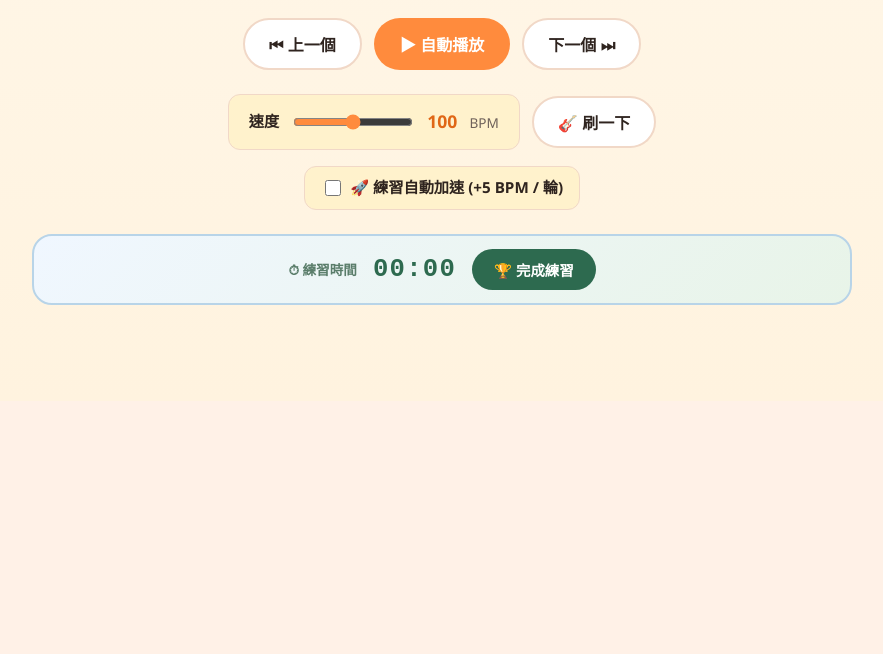
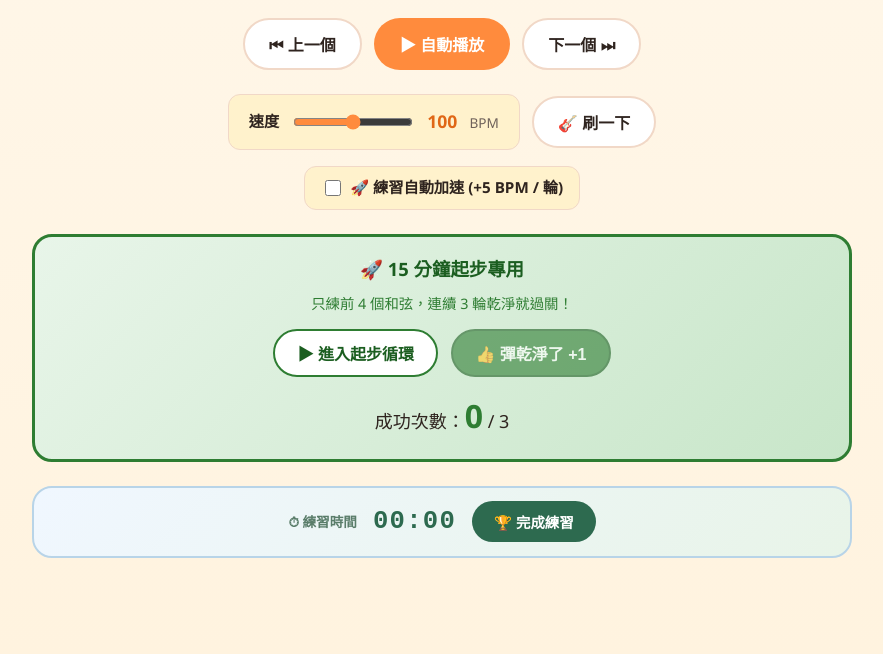
Before and after one commit to Reese-max/UkePack, a Python web app: template app/templates/practice.html in a window 1280 px wide. Shown: the part 621-1275 px from the top of the page, without its empty margins (198-1081 px from the left). Before the commit the page ends 926 px from the top, so only its background shows below. Run offline with Jinja, Linux system fonts and the light colour scheme; the template is opened without the code that fills it, so the values that code supplies are empty; some libraries are stand-ins or nearby versions.

Commit message:
feat(practice): starter mastery loop + clean-pass counter — competitor-research(UkePack): vs Yousician
KPI-impact: K1 北極星 first-segment success loop +1 (Yousician-style instant reward for kids 15min first playable segment; 4-chord tight loop + clean-pass counter 3x = celebrate + STARTER_* log marker)

```diff
--- a/app/templates/practice.html
+++ b/app/templates/practice.html
@@ -710,6 +710,29 @@
         text-align: center;
         margin: 0;
     }
+
+    /* ── Starter mastery (competitor-research K1: Yousician-style instant success loop for <15min first segment) ── */
+    .starter-mastery {
+        background: linear-gradient(135deg, #e8f5e9 0%, #c8e6c9 100%);
+        border: 3px solid #2e7d32;
+        border-radius: var(--radius);
+        padding: 1rem 1.25rem;
+        margin-bottom: 1.5rem;
+        text-align: center;
+    }
+    .starter-mastery h3 { margin: 0 0 0.5rem; font-size: 1.15rem; color: #1b5e20; }
+    .starter-count { font-size: 2rem; font-weight: 900; color: #2e7d32; }
+    .starter-btn {
+        min-height: 48px; padding: 0.6rem 1.4rem; border-radius: 999px; font-weight: 800; font-size: 1rem;
+        border: 2px solid #2e7d32; background: #fff; color: #1b5e20; cursor: pointer; margin: 0.25rem;
+    }
+    .starter-btn.primary { background: #2e7d32; color: #fff; border-color: #1b5e20; }
+    .starter-btn:disabled { opacity: 0.6; cursor: not-allowed; }
+    .starter-celebrate {
+        display: none; margin-top: 0.5rem; font-size: 1.1rem; font-weight: 800; color: #1b5e20;
+    }
+    .starter-celebrate.show { display: block; animation: pop 0.4s ease; }
+    @keyframes pop { 0% { transform: scale(0.6); } 100% { transform: scale(1); } }
 
     /* ── Responsive ── */
     @media (max-width: 560px) {
@@ -947,6 +970,20 @@
     </div>
     {% endif %}
 
+    {# ── Starter mastery loop (K1 15min first-segment direct hit; vs Yousician instant-reward beginner loop) ── #}
+    <div class="starter-mastery" id="starter-mastery">
+        <h3>🚀 15 分鐘起步專用</h3>
+        <p style="margin:0 0 0.5rem; font-size:0.9rem; color:#2e7d32;">只練前 4 個和弦，連續 3 輪乾淨就過關！</p>
+        <div>
+            <button type="button" class="starter-btn" onclick="enterStarterLoop()">▶ 進入起步循環</button>
+            <button type="button" class="starter-btn primary" id="clean-pass-btn" onclick="recordCleanStarterPass()" disabled>👍 彈乾淨了 +1</button>
+        </div>
+        <div style="margin-top:0.5rem;">
+            成功次數：<span class="starter-count" id="starter-count">0</span> / 3
+        </div>
+        <div class="starter-celebrate" id="starter-celebrate">🎉 15 分鐘目標達成！你可以彈第一段了！</div>
+    </div>
+
     {# ── Practice timer ── #}
     <div class="timer-bar" id="timer-bar" role="region" aria-label="練習計時器">
         <span class="timer-label">⏱ 練習時間</span>
@@ -1397,6 +1434,98 @@ document.addEventListener('keydown', (e) => {
     else if (e.key === ' ') { e.preventDefault(); togglePlay(); }
 });
 
+/* ── Starter mastery loop (competitor-research vs Yousician: instant success feedback for kids first-segment <15min) ── */
+let starterActive = false;
+let starterSuccess = 0;
+let starterOriginalChords = null;
+let cleanPassBtn = null;
+let starterCountEl = null;
+let starterCelebrate = null;
+const STARTER_TARGET = 3;
+
+function initStarterMastery() {
+    cleanPassBtn = document.getElementById('clean-pass-btn');
+    starterCountEl = document.getElementById('starter-count');
+    starterCelebrate = document.getElementById('starter-celebrate');
+    if (starterCountEl) starterCountEl.textContent = String(starterSuccess);
+}
+
+function enterStarterLoop() {
+    if (starterActive) return;
+    // backup
+    starterOriginalChords = CHORDS.slice();
+    // limit to first 4 (or all if shorter)
+    const n = Math.min(4, CHORDS.length);
+    // mutate visible for play/tick (safe for this session; reload resets)
+    CHORDS.length = 0;
+    for (let i = 0; i < n; i++) CHORDS.push(starterOriginalChords[i]);
+    currentIdx = 0;
+    starterActive = true;
+    if (cleanPassBtn) cleanPassBtn.disabled = false;
+    // restart play in starter subset
+    if (isPlaying) stopPlay();
+    if (paPlaying) pausePlayAlong();
+    // force small loop visual
+    updateDisplay();
+    // auto start a gentle play at current (or low) bpm
+    const wasBpm = bpm;
+    if (bpm > 90) { bpm = 80; document.getElementById('bpm-slider').value = 80; document.getElementById('bpm-val').textContent = '80'; }
+    startPlay();
+    // restore bpm var but keep slow for starter
+    setTimeout(() => { bpm = wasBpm; }, 10);
+}
+
+function recordCleanStarterPass() {
+    if (!starterActive || !cleanPassBtn) return;
+    starterSuccess++;
+    if (starterCountEl) starterCountEl.textContent = String(starterSuccess);
+    cleanPassBtn.textContent = '👍 +1 (已記)';
+    setTimeout(() => { if (cleanPassBtn) cleanPassBtn.textContent = '👍 彈乾淨了 +1'; }, 600);
+
+    // persist via existing endpoint (encode mastery marker for K1 measurement)
+    const marker = 'STARTER_MASTERED:' + CHORDS.slice(0,4).join(',');
+    fetch(`/api/projects/${PROJECT_ID}/practice-log`, {
+        method: 'POST',
+        headers: {'Content-Type': 'application/json'},
+        body: JSON.stringify({
+            chords_practiced: marker,
+            duration_seconds: 30,
+            speed_pct: 100
+        })
+    }).catch(() => {});
+
+    if (starterSuccess >= STARTER_TARGET && starterCelebrate) {
+        starterCelebrate.classList.add('show');
+        starterCelebrate.textContent = '🎉 15 分鐘目標達成！你可以彈第一段了！';
+        // one celebration log
+        fetch(`/api/projects/${PROJECT_ID}/practice-log`, {
+            method: 'POST',
+            headers: {'Content-Type': 'application/json'},
+            body: JSON.stringify({ chords_practiced: 'STARTER_15MIN_SUCCESS', duration_seconds: 0, speed_pct: 100 })
+        }).catch(() => {});
+        // stop the tight loop
+        if (isPlaying) stopPlay();
+    }
+}
+
+function exitStarterLoop() {
+    if (!starterActive || !starterOriginalChords) return;
+    if (isPlaying) stopPlay();
+    // restore full chord list
+    CHORDS.length = 0;
+    starterOriginalChords.forEach(c => CHORDS.push(c));
+    starterOriginalChords = null;
+    starterActive = false;
+    currentIdx = 0;
+    if (cleanPassBtn) cleanPassBtn.disabled = true;
+    updateDisplay();
+}
+
+// wire init
+document.addEventListener('DOMContentLoaded', () => {
+    initStarterMastery();
+});
+
 /* ── Transition drill ── */
 const TRANSITIONS = [{% for t in chord_transitions %}{ from: {{ t.from | tojson }}, to: {{ t.to | tojson }} }{% if not loop.last %},{% endif %}{% endfor %}];
 let drillActive = false;
```
Also changed, not shown: engineer-log.md (+19 -0 lines), tests/test_practice_progress.py (+19 -0 lines), 1 other file.
